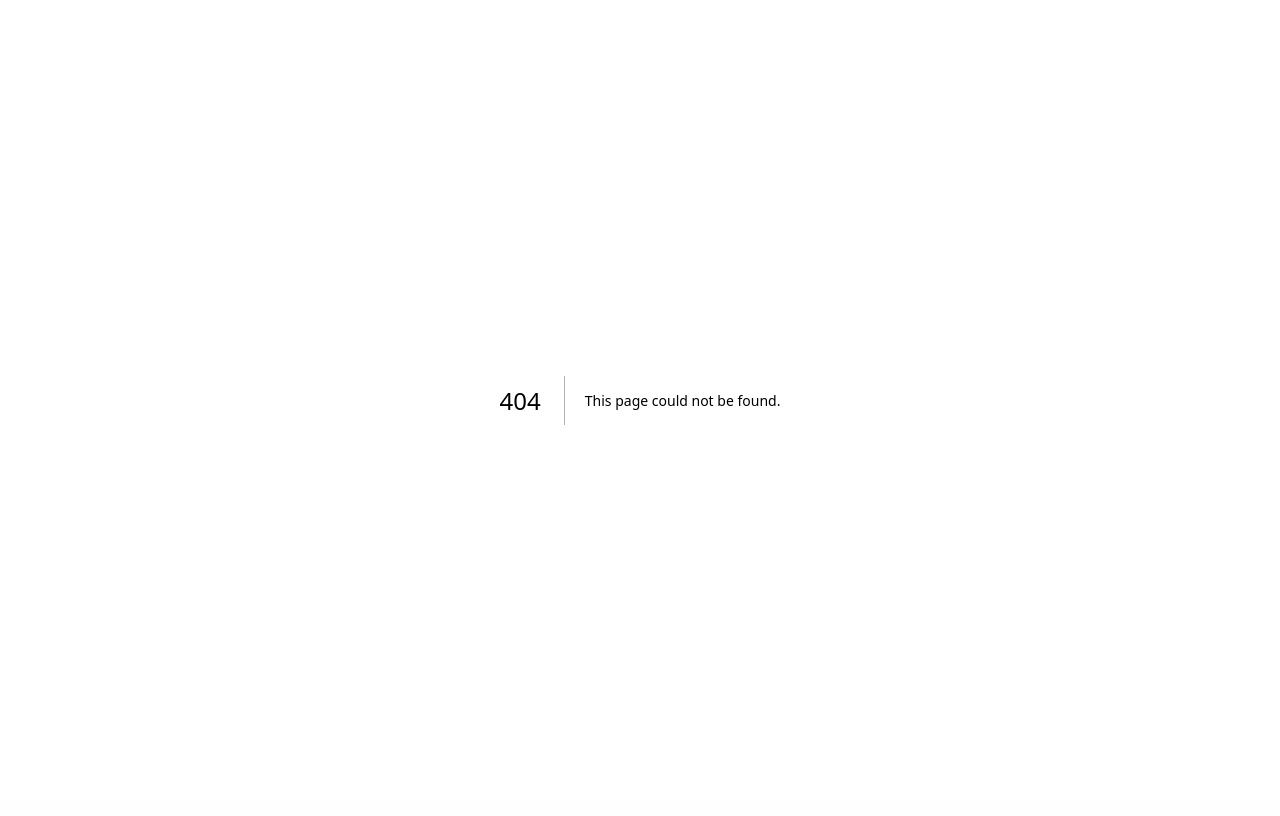
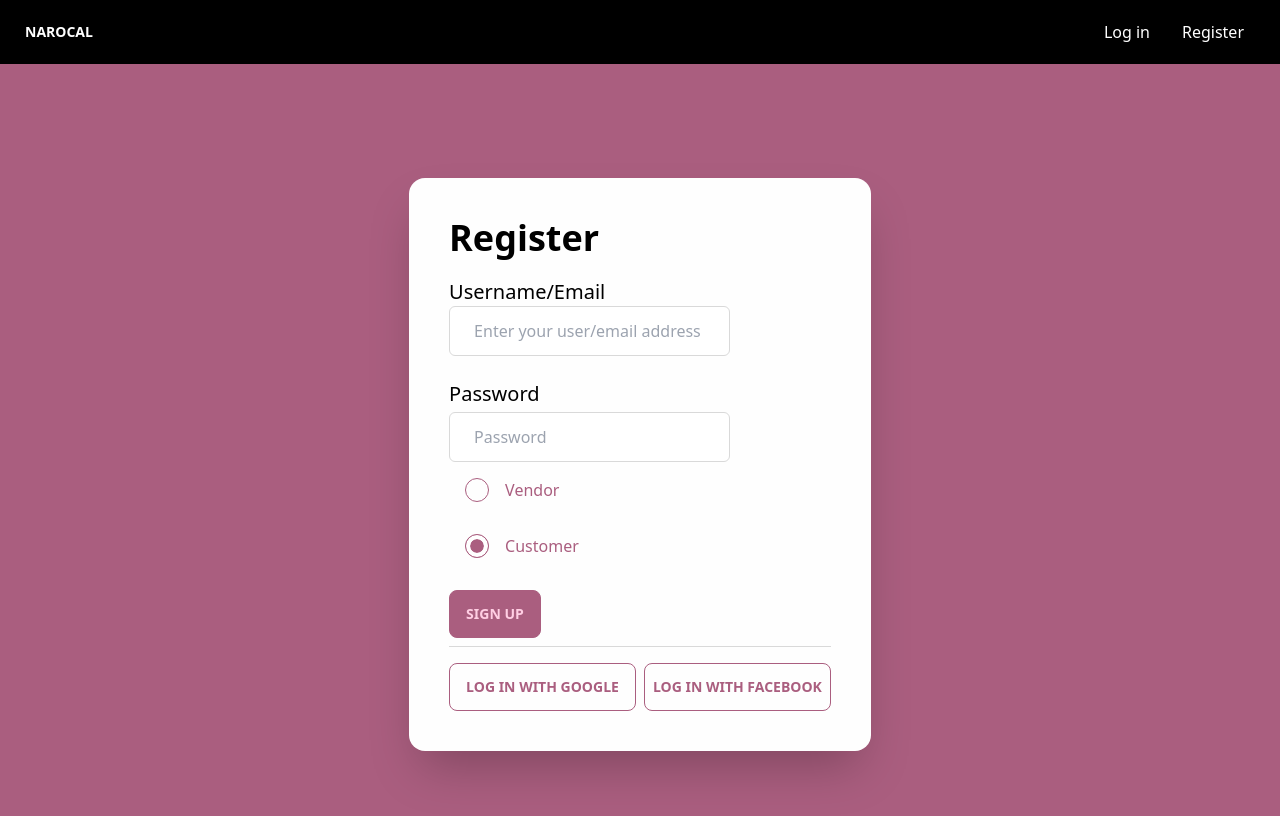
Before and after one commit to Beammi/NAROCAL, a Next.js app in the folder narocal/: page /register in a window 1280 px wide. Before the commit this address had no page. Shown: the top 816 px of the page. Built offline with nearby package versions, Linux system fonts and the light colour scheme.

Commit message:
Add Register

```diff
--- a/narocal/src/components/Navbar.tsx
+++ b/narocal/src/components/Navbar.tsx
@@ -15,7 +15,7 @@ function Navbar(){
             <div className="flex-none">
                 <ul className="menu menu-horizontal px-3">
                     <li><a className="text-alternative hover:bg-secondary" href="/login">Log in</a></li>
-                    <li><a className="text-alternative hover:bg-secondary">Register</a></li>
+                    <li><a className="text-alternative hover:bg-secondary" href="/register">Register</a></li>
                 </ul>
 
             </div>
--- /dev/null
+++ b/narocal/src/pages/register.tsx
@@ -0,0 +1,73 @@
+import Head from 'next/head'
+import Image from 'next/image'
+import { Inter } from '@next/font/google'
+import styles from '@/styles/Home.module.css'
+import Navbar from '@/components/Navbar'
+import P from "@/components/text/P"
+import prisma from 'lib/prisma'
+import { supabase } from 'lib/supabaseClient';
+const inter = Inter({ subsets: ['latin'] })
+
+export default function Register(){
+    return(
+        <>
+        <Navbar></Navbar>
+        <div className='flex items-center justify-center min-h-screen bg-secondary'>
+        <div className='relative flex flex-col m-6 bg-background shadow-2xl rounded-2xl md:flex md:flex-row md:space-y-0 md:m-0 md:mx-auto'>
+          <div className='p-6 md:p-10'>
+                <h2 className='mb-5 text-4xl font-bold xs:text-xs'>Register</h2>
+
+                <div className='flex flex-col md:flex-row'>
+                  <div>
+                    <P text='Username/Email' style='text-base xs:text-xs'/>
+                    <input type="email"
+                        className="w-full h-3 p-6 border border-mock rounded-md placeholder:font-light max-w-xs font-medium peer"
+                        placeholder="Enter your user/email address" />
+                    <P text='Please provide a valid email address.' style='mt-2 invisible peer-invalid:visible text-secondary lg:text-xs'/>
+                  </div>
+                </div>
+
+                <div className='flex flex-col md:flex-row'>
+                  <div>
+                    <P text='Password' style='text-base pb-1 xs:text-xs'/>
+                    <input type="text"
+                        className="w-full h-3 p-6 border border-mock rounded-md placeholder:font-light max-w-xs font-medium"
+                        placeholder="Password" />
+                  </div>
+                </div>
+                <div className='flex flex-col md:flex-row p-4'>
+                    <input type="radio" name="radio-regis" id="vendor" className='flex flex-col md:flex-row radio radio-secondary space-x-2' />
+                    <label htmlFor="vendor" className='flex flex-col md:flex-row md:pl-4 text-secondary'>Vendor</label>
+                </div>
+                <div className='flex flex-col md:flex-row p-4'>
+                    <input type="radio" name='radio-regis' checked id="customer" className='flex flex-col md:flex-row radio radio-secondary'/>
+                    <label htmlFor="customer" className='flex flex-col md:flex-row md:pl-4 text-secondary'>Customer</label>
+                </div>
+                <div className='flex flex-row pt-4 items-stretch md:items-center sm:items-center'>
+                  <button className='btn btn-secondary'>Sign Up</button>
+                </div>
+                <div className='mt-2 border-b border-mock'></div>
+
+                <div className='flex flex-col md:flex-row space-y-4 md:space-x-2'>
+                  <div className='flex items-center justify-center pt-4'>
+                    <button className='flex items-center justify-center btn btn-outline btn-secondary xs:text-xs'>Log In with Google</button>
+                  </div>
+                  <div className='flex items-center justify-center'>
+                    <button className='flex items-center justify-center btn btn-outline btn-secondary p-2 xs:text-xs'>Log In with Facebook</button>
+                  </div>
+
+                </div>
+          </div>
+
+        </div>
+
+
+
+      </div>
+        </>
+
+
+    )
+
+
+}
```
